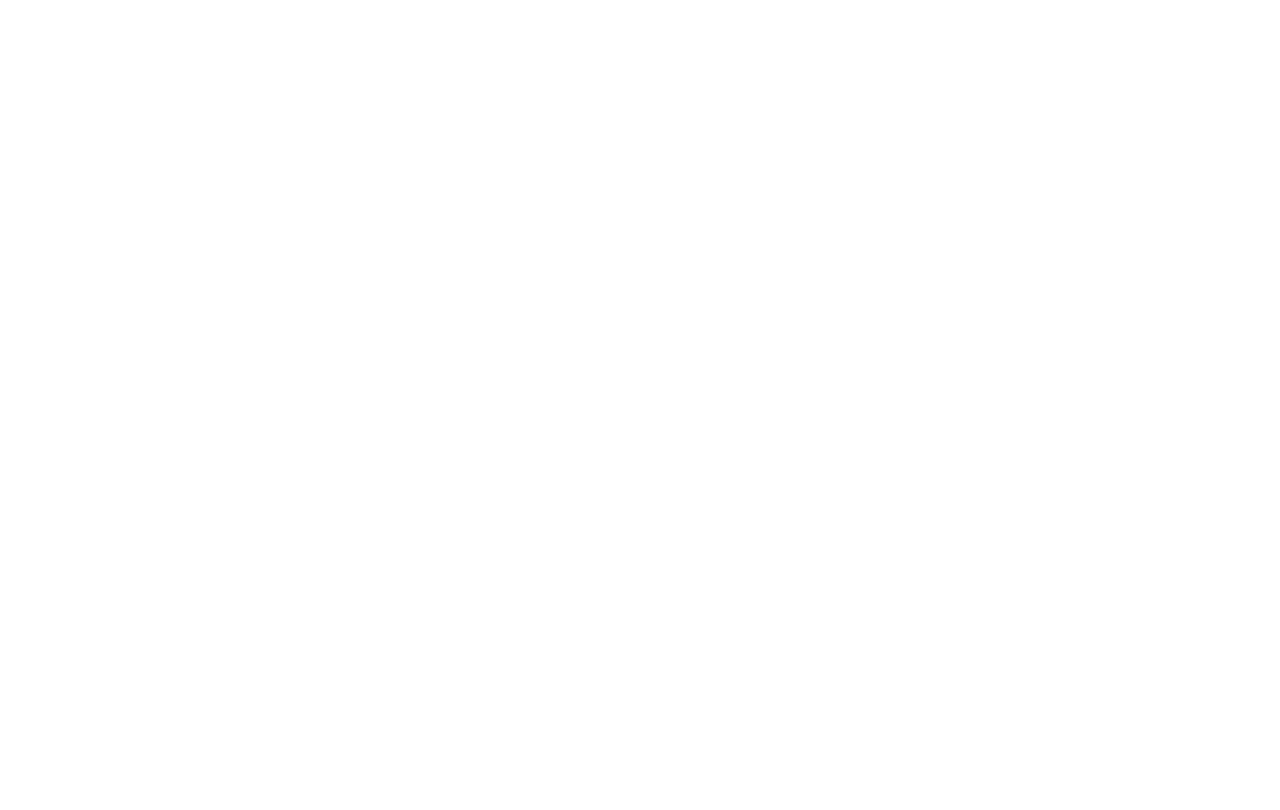
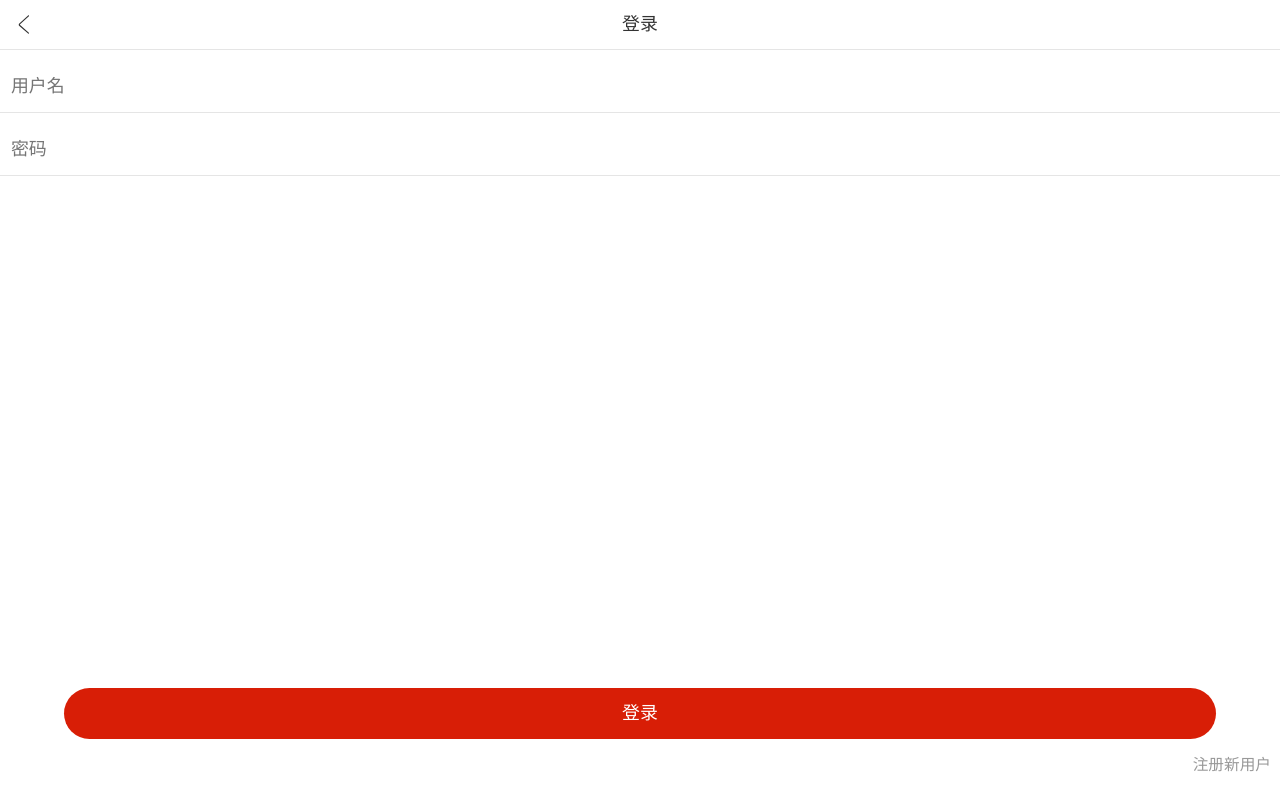
Before and after one commit to hekun138/imooc-hybrid-web, a Vue app: page /login in a window 1280 px wide. Shown: the top 810 px of the page. Built offline with nearby package versions, Linux system fonts and the light colour scheme.

Commit message:
登录页面开发

```diff
--- a/src/assets/css/reset.css
+++ b/src/assets/css/reset.css
@@ -52,3 +52,6 @@
   /* 不允许去选中文本 */
   user-select: none;
 }
+a{
+	text-decoration: none;
+}
--- a/src/assets/css/style.scss
+++ b/src/assets/css/style.scss
@@ -59,3 +59,21 @@
   text-align: center;
   color: #fff;
 }
+
+// 输入框
+.input-container{
+  height: px2rem(48);
+  padding: $marginSize;
+  overflow: hidden;
+  margin-top: $marginSize;
+  background-color: #fff;
+  border-bottom: px2rem(1) solid $lineColor;
+  box-sizing: border-box;
+  input{
+    width: 100%;
+    height: 100%;
+    font-size: $titleSize;
+    outline: none;
+    border: none;
+  }
+}
--- a/src/components/My.vue
+++ b/src/components/My.vue
@@ -1,7 +1,20 @@
 <template>
   <div class="my">
     <navigation-bar :pageName="'个人中心'" :isShowBack="false"></navigation-bar>
-    <h1>My</h1>
+    <div class="my-content">
+      <!-- 头像区域 -->
+      <div class="my-content-header" @click="onLoginClick">
+        <img class="my-content-header-avatar" src="@img/avater.png" alt=""/>
+        <p class="my-content-header-login">登录/注册</p>
+      </div>
+      <!-- 工具栏区域 -->
+      <div class="my-content-tools">
+        <div class="my-content-tools-item" v-for="(item, index) in toolsData" :key="index">
+          <p class="my-content-tools-item-name">{{item}}</p>
+          <img class="my-content-tools-item-arrow" src="@img/right-arrow.svg" alt=""/>
+        </div>
+      </div>
+    </div>
   </div>
 </template>
 
@@ -10,18 +23,79 @@
 export default {
   name: '',
   data () {
-    return {}
+    return {
+      // 工具栏数据
+      toolsData: [
+        '全部订单',
+        '我的预约',
+        '应用推荐',
+        '用户福利'
+      ]
+    }
   },
   components: {
     NavigationBar
   },
-  methods: {}
+  methods: {
+    onLoginClick: function () {
+      this.$router.push({
+        name: 'Login',
+        params: {
+          routerType: 'push'
+        }
+      })
+    }
+  }
 }
 </script>
 
 <style lang="scss" scoped>
-.my{
-  width: 100%;
-  height: 100%;
-}
+  @import '@css/style.scss';
+  .my{
+    width: 100%;
+    height: 100%;
+    display: flex;
+    flex-flow: column;
+    background-color: $bgColor;
+    &-content{
+      width: 100%;
+      height: 100%;
+      &-header{
+        margin-top: $marginSize;
+        background-color: #fff;
+        height: px2rem(68);
+        display: flex;
+        align-items: center;
+        border-top: px2rem(1) solid $lineColor;
+        border-bottom: px2rem(1) solid $lineColor;
+        padding: $marginSize;
+        &-avatar{
+          width: px2rem(52);
+          height: px2rem(52);
+        }
+        &-login{
+          margin-left: $marginSize;
+          font-size: $titleSize;
+        }
+      }
+      &-tools{
+        &-item{
+          display: flex;
+          height: px2rem(46);
+          box-sizing: border-box;
+          align-items: center;
+          padding: $marginSize;
+          background-color: #fff;
+          border-bottom: px2rem(1) solid $lineColor;
+          &-name{
+            font-size: $infoSize;
+            flex-grow: 1;
+          }
+          &-arrow{
+            width: px2rem(16);
+          }
+        }
+      }
+    }
+  }
 </style>
--- a/src/router/index.js
+++ b/src/router/index.js
@@ -25,6 +25,16 @@
     path: '/buy',
     name: 'Buy',
     component: () => import(/* webpackChunkName: "buy" */ '../views/Buy.vue')
+  },
+  {
+    path: '/login',
+    name: 'Login',
+    component: () => import(/* webpackChunkName: "login" */ '../views/Login.vue')
+  },
+  {
+    path: '/register',
+    name: 'Register',
+    component: () => import(/* webpackChunkName: "register" */ '../views/Register.vue')
   }
 ]
 
--- /dev/null
+++ b/src/views/Login.vue
@@ -0,0 +1,78 @@
+<template>
+  <div class="login-page">
+    <navigation-bar :pageName="'登录'" @onLeftClick="onBackClick"></navigation-bar>
+    <!-- 内容区 -->
+    <div class="login-page-content">
+      <div class="input-container">
+        <input v-model="username" type="text" placeholder="用户名"/>
+      </div>
+      <div class="input-container">
+        <input v-model="password" type="password" placeholder="密码"/>
+      </div>
+      <div class="login-page-content-login page-commit" @click="onLoginClick">登录</div>
+      <a class="login-page-content-register" @click="onToRegisterClick">注册新用户</a>
+    </div>
+  </div>
+</template>
+
+<script type="text/ecmascript-6">
+import NavigationBar from '@c/currency/NavigationBar.vue'
+export default {
+  name: 'Login',
+  data () {
+    return {
+      username: '',
+      password: ''
+    }
+  },
+  components: {
+    NavigationBar
+  },
+  methods: {
+    onBackClick: function () {
+      this.$router.go(-1)
+    },
+    onLoginClick: function () {
+      // 验证
+      if (this.username.length === 0 || this.password.length === 0) {
+        alert('用户名或密码未输入')
+      }
+
+      // 与原生交互，验证用户输入的用户名或密码
+    },
+    onToRegisterClick: function () {
+      this.$router.push({
+        name: 'Register',
+        params: {
+          routerType: 'push'
+        }
+      })
+    }
+  }
+}
+</script>
+
+<style lang="scss" scoped>
+  @import '@css/style.scss';
+  .login-page{
+    // 页面组件过渡动画，脱离标准文档流
+    position: absolute;
+    width: 100%;
+    height: 100%;
+    background-color: #fff;
+    &-content{
+      width: 100%;
+      height: 100%;
+      &-login{
+        margin-top: 40%;
+      }
+      &-register{
+        font-size: $infoSize;
+        color: $hintColor;
+        margin-top: $marginSize;
+        padding: $marginSize;
+        float: right;
+      }
+    }
+  }
+</style>
--- /dev/null
+++ b/src/views/Register.vue
@@ -0,0 +1,19 @@
+<template>
+  <div class="">
+
+  </div>
+</template>
+
+<script type="text/ecmascript-6">
+export default {
+  name: '',
+  data () {
+    return {}
+  },
+  components: {},
+  methods: {}
+}
+</script>
+
+<style lang="scss" scoped>
+</style>
```
